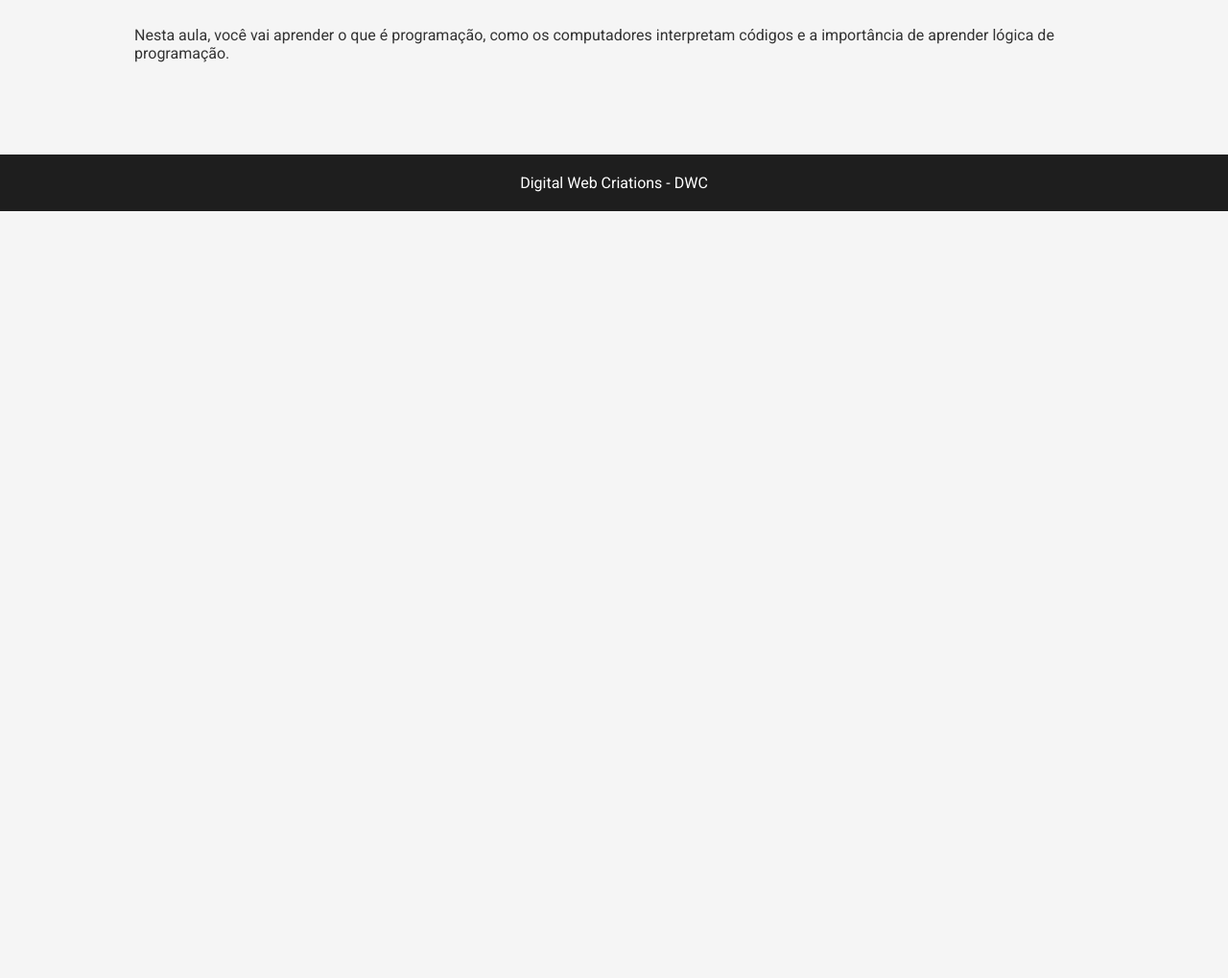
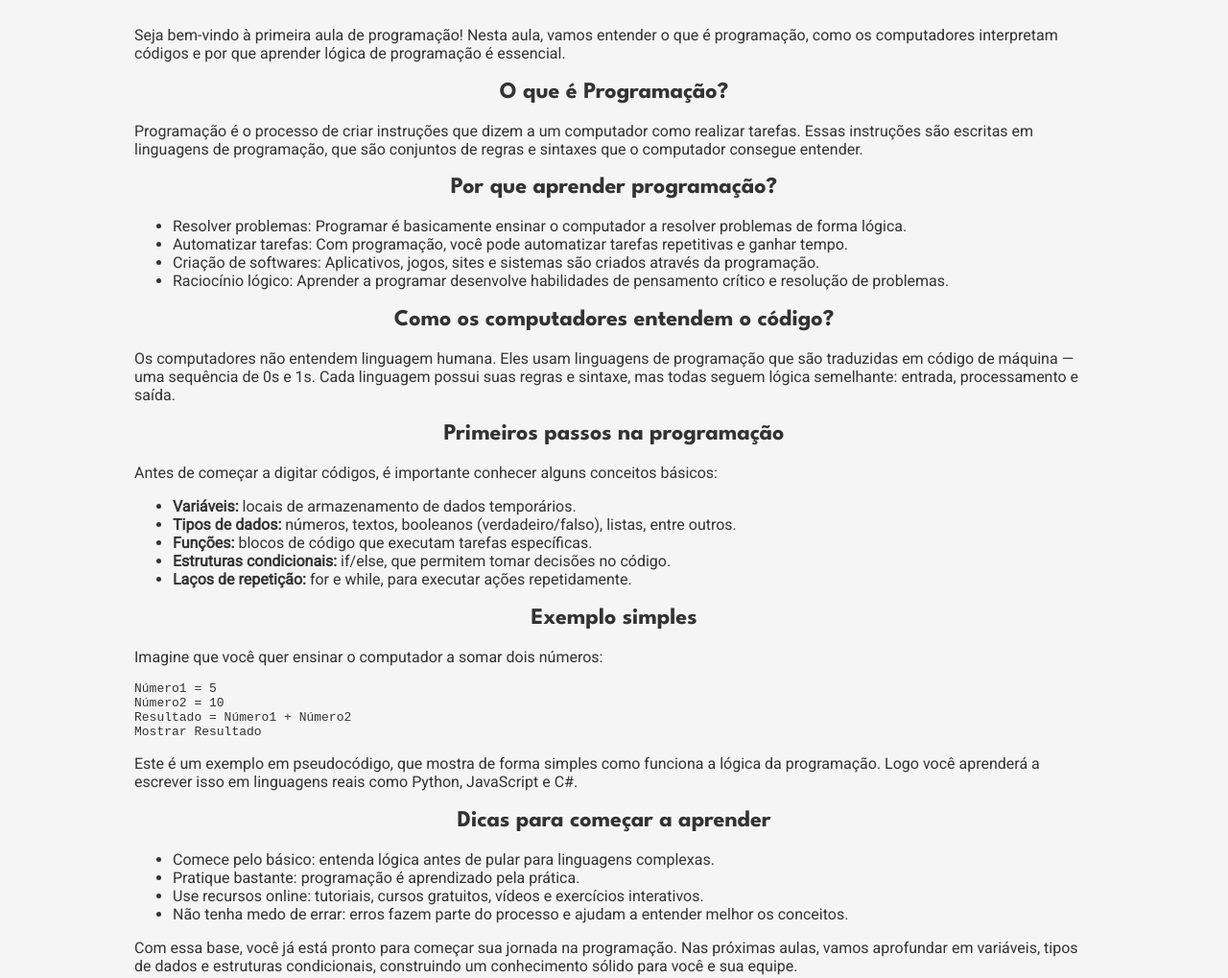
Before and after one commit to digitalwebcreations/academy_programa-o, a plain HTML site: page aula1.html in a window 1280 px wide. Shown: the part 220-1239 px from the top of the page at 96% size. Before the commit the page ends 800 px from the top, so only its background shows below. Drawn offline with Linux system fonts and the light colour scheme.

Commit message:
Update aula1.html

```diff
--- a/aula1.html
+++ b/aula1.html
@@ -12,10 +12,55 @@
 <h1>Aula 1 - Introdução à Programação</h1>
 </header>
 <section>
-<p>Nesta aula, você vai aprender o que é programação, como os computadores interpretam códigos e a importância de aprender lógica de programação.</p>
+<p>Seja bem-vindo à primeira aula de programação! Nesta aula, vamos entender o que é programação, como os computadores interpretam códigos e por que aprender lógica de programação é essencial.</p>
+
+<h2>O que é Programação?</h2>
+<p>Programação é o processo de criar instruções que dizem a um computador como realizar tarefas. Essas instruções são escritas em linguagens de programação, que são conjuntos de regras e sintaxes que o computador consegue entender.</p>
+
+<h2>Por que aprender programação?</h2>
+<ul>
+<li>Resolver problemas: Programar é basicamente ensinar o computador a resolver problemas de forma lógica.</li>
+<li>Automatizar tarefas: Com programação, você pode automatizar tarefas repetitivas e ganhar tempo.</li>
+<li>Criação de softwares: Aplicativos, jogos, sites e sistemas são criados através da programação.</li>
+<li>Raciocínio lógico: Aprender a programar desenvolve habilidades de pensamento crítico e resolução de problemas.</li>
+</ul>
+
+<h2>Como os computadores entendem o código?</h2>
+<p>Os computadores não entendem linguagem humana. Eles usam linguagens de programação que são traduzidas em código de máquina — uma sequência de 0s e 1s. Cada linguagem possui suas regras e sintaxe, mas todas seguem lógica semelhante: entrada, processamento e saída.</p>
+
+<h2>Primeiros passos na programação</h2>
+<p>Antes de começar a digitar códigos, é importante conhecer alguns conceitos básicos:</p>
+<ul>
+<li><strong>Variáveis:</strong> locais de armazenamento de dados temporários.</li>
+<li><strong>Tipos de dados:</strong> números, textos, booleanos (verdadeiro/falso), listas, entre outros.</li>
+<li><strong>Funções:</strong> blocos de código que executam tarefas específicas.</li>
+<li><strong>Estruturas condicionais:</strong> if/else, que permitem tomar decisões no código.</li>
+<li><strong>Laços de repetição:</strong> for e while, para executar ações repetidamente.</li>
+</ul>
+
+<h2>Exemplo simples</h2>
+<p>Imagine que você quer ensinar o computador a somar dois números:</p>
+<pre>
+Número1 = 5
+Número2 = 10
+Resultado = Número1 + Número2
+Mostrar Resultado
+</pre>
+<p>Este é um exemplo em pseudocódigo, que mostra de forma simples como funciona a lógica da programação. Logo você aprenderá a escrever isso em linguagens reais como Python, JavaScript e C#.</p>
+
+<h2>Dicas para começar a aprender</h2>
+<ul>
+<li>Comece pelo básico: entenda lógica antes de pular para linguagens complexas.</li>
+<li>Pratique bastante: programação é aprendizado pela prática.</li>
+<li>Use recursos online: tutoriais, cursos gratuitos, vídeos e exercícios interativos.</li>
+<li>Não tenha medo de errar: erros fazem parte do processo e ajudam a entender melhor os conceitos.</li>
+</ul>
+
+<p>Com essa base, você já está pronto para começar sua jornada na programação. Nas próximas aulas, vamos aprofundar em variáveis, tipos de dados e estruturas condicionais, construindo um conhecimento sólido para você e sua equipe.</p>
+
 </section>
 <footer>
 Digital Web Criations - DWC
 </footer>
 </body>
-</html>
+  </html>
```
